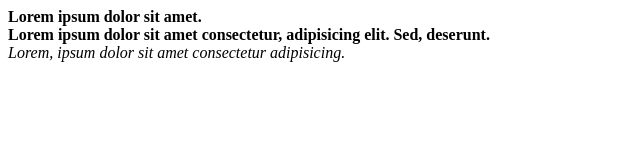
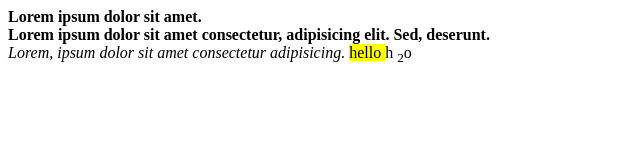
Before and after one commit to arsalfarhan001/web-development, a plain HTML site: page day-02/learn.html in a window 1280 px wide. Shown: the whole page, without its empty margins (0-640 px from the left). Drawn offline with Linux system fonts and the light colour scheme.

Commit message:
added mark subscript

```diff
--- a/day-02/learn.html
+++ b/day-02/learn.html
@@ -11,7 +11,8 @@
     <b>Lorem ipsum dolor sit amet consectetur, adipisicing elit. Sed, deserunt.</b>
     <br>
     <i>Lorem, ipsum dolor sit amet consectetur adipisicing.</i>
-
+<mark>hello </mark>
+h <sub>2</sub>o
 
 </body>
 </html>
```
